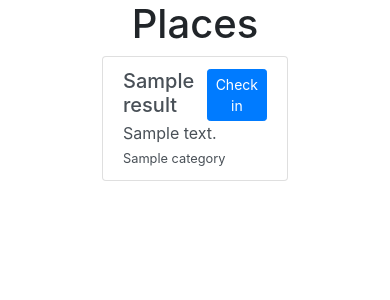
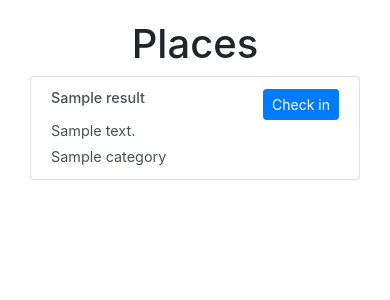
Before and after one commit to victorneo/checkedin, a Django app: template templates/results.html in a window 390 px wide. Shown: the part 56-356 px from the top of the page. Run offline with Django 3.2, Linux system fonts and the light colour scheme; the template is opened without the code that fills it: most values are stand-ins (such as "Sample title", 1, 10 or a date in 2020); some libraries are stand-ins or nearby versions.

Commit message:
Styling for mobile

```diff
--- /dev/null
+++ b/static/webapp/css/app.css
@@ -0,0 +1,31 @@
+div.main {
+  margin-top: 20px;
+  width: 75%;
+  text-align: center;
+}
+
+div.map {
+  text-align: center;
+  width: 50%;
+  height: 50%;
+}
+
+@media screen and (max-width: 800px) {
+  div.main {
+    width: 100%;
+  }
+
+  div.map {
+    width: 90%;
+  }
+
+  div.results h5.mb-1 {
+    font-size: 0.9em;
+  }
+  div.results p.mb-1 {
+    font-size: 0.9em;
+  }
+  div.results small {
+    font-size: 0.9em;
+  }
+}
--- a/templates/base.html
+++ b/templates/base.html
@@ -1,7 +1,9 @@
+{% load static %}
 <html>
   <head>
     <meta name="viewport" content="width=device-width, initial-scale=1">
     <link rel="stylesheet" href="https://stackpath.bootstrapcdn.com/bootstrap/4.4.1/css/bootstrap.min.css" integrity="sha384-Vkoo8x4CGsO3+Hhxv8T/Q5PaXtkKtu6ug5TOeNV6gBiFeWPGFN9MuhOf23Q9Ifjh" crossorigin="anonymous">
+    <link rel="stylesheet" href="{% static 'webapp/css/app.css' %}">
     <script src="https://code.jquery.com/jquery-3.4.1.slim.min.js" integrity="sha384-J6qa4849blE2+poT4WnyKhv5vZF5SrPo0iEjwBvKU7imGFAV0wwj1yYfoRSJoZ+n" crossorigin="anonymous"></script>
     <script src="https://stackpath.bootstrapcdn.com/bootstrap/4.4.1/js/bootstrap.min.js" integrity="sha384-wfSDF2E50Y2D1uUdj0O3uMBJnjuUD4Ih7YwaYd1iqfktj0Uod8GCExl3Og8ifwB6" crossorigin="anonymous"></script>
     {% block head %}{% endblock %}
@@ -38,7 +40,7 @@
     </header>
 
     <main role="main">
-      <div class="container-md">
+      <div class="container-md main">
       {% block content %} {% endblock %}
       </div>
     </main>
--- a/templates/results.html
+++ b/templates/results.html
@@ -4,9 +4,9 @@
 {% block title %}Places{% endblock %}
 
 {% block content %}
-<div class="container" style="text-align: center; width: 60%;">
+<div class="container main">
 <h1>Places</h1>
-<div class="list-group" style="text-align: left;">
+<div class="list-group results" style="text-align: left;">
   {% for r in results %}
   <a  href="{% url 'webapp.checkin' %}?lat={{r.location.lat}}&lon={{r.location.lng}}&name={{r.name|urlencode}}&address={{r.location.address|urlencode}}" class="list-group-item list-group-item-action">
     <div class="d-flex w-100 justify-content-between">
```
Also changed, not shown: templates/index.html (+4 -4 lines), static/webapp/css/leaflet.css (renamed from static/webapp/leaflet.css).
